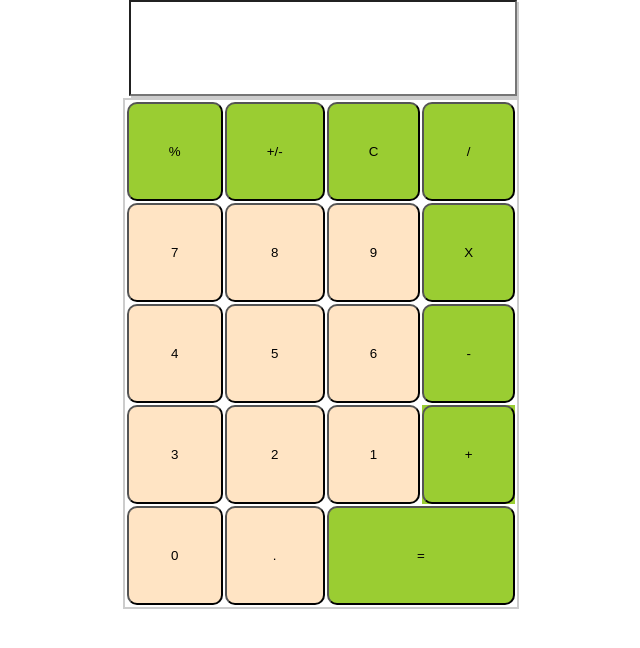
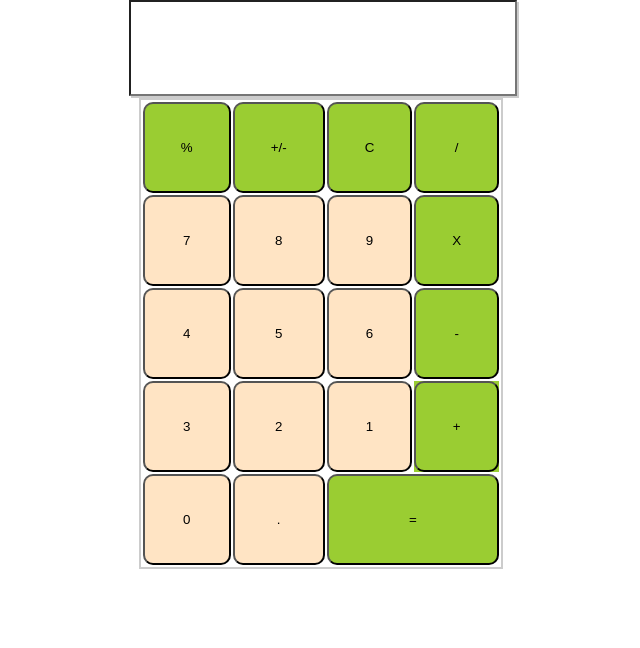
Before and after one commit to harshit1wiall/Sasta-Calculator, a plain HTML site: page index.html in a window 1280 px wide. Shown: the whole page, without its empty margins (319-959 px from the left). Drawn offline with Linux system fonts and the light colour scheme.

Commit message:
Update style.css

```diff
--- a/style.css
+++ b/style.css
@@ -29,7 +29,7 @@ table{
 
 }
 button{
-    padding: 40px;
+    padding: 36px;
     display: block;
     border-radius: 10px;
     height: 100%;
```
